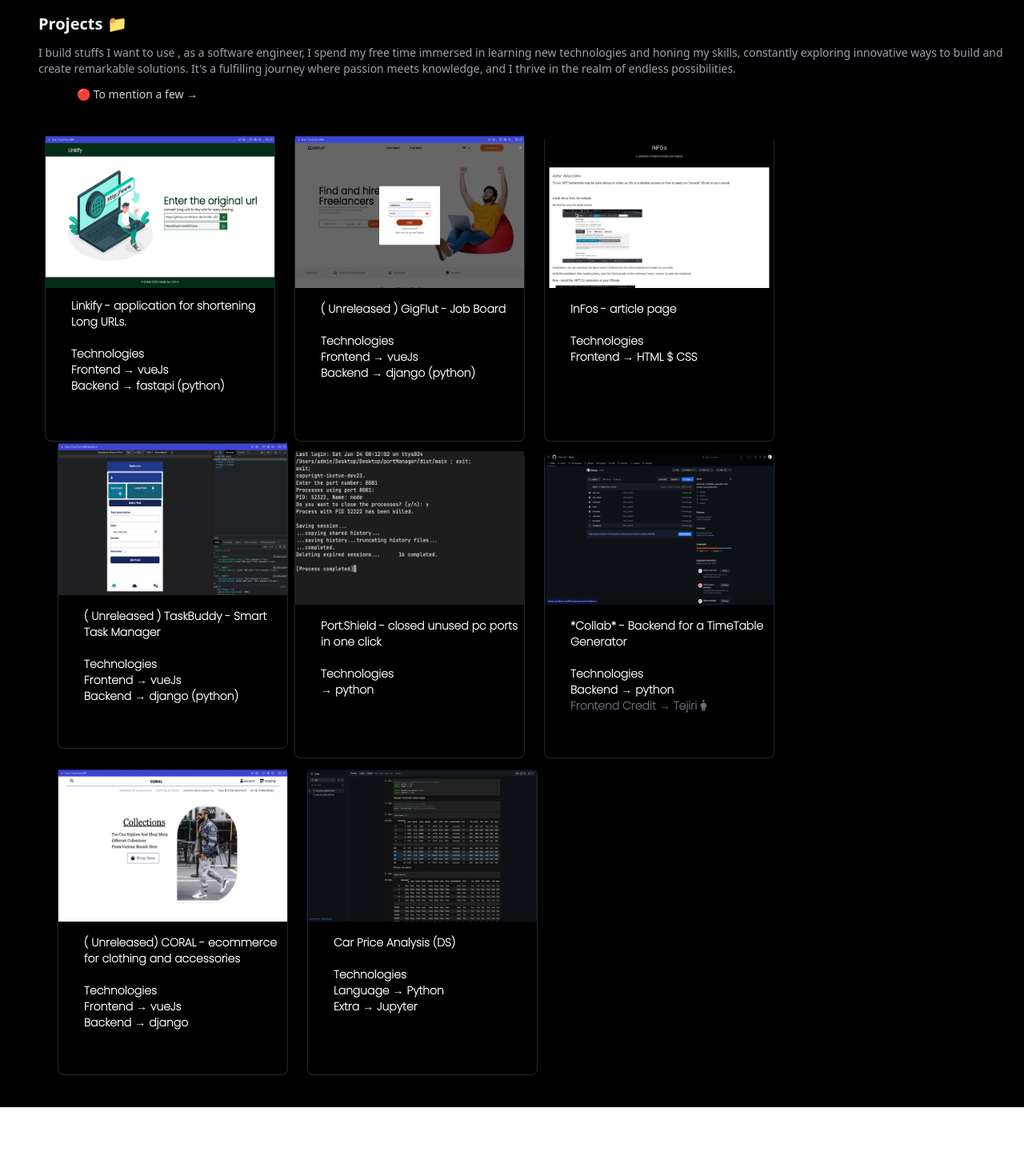
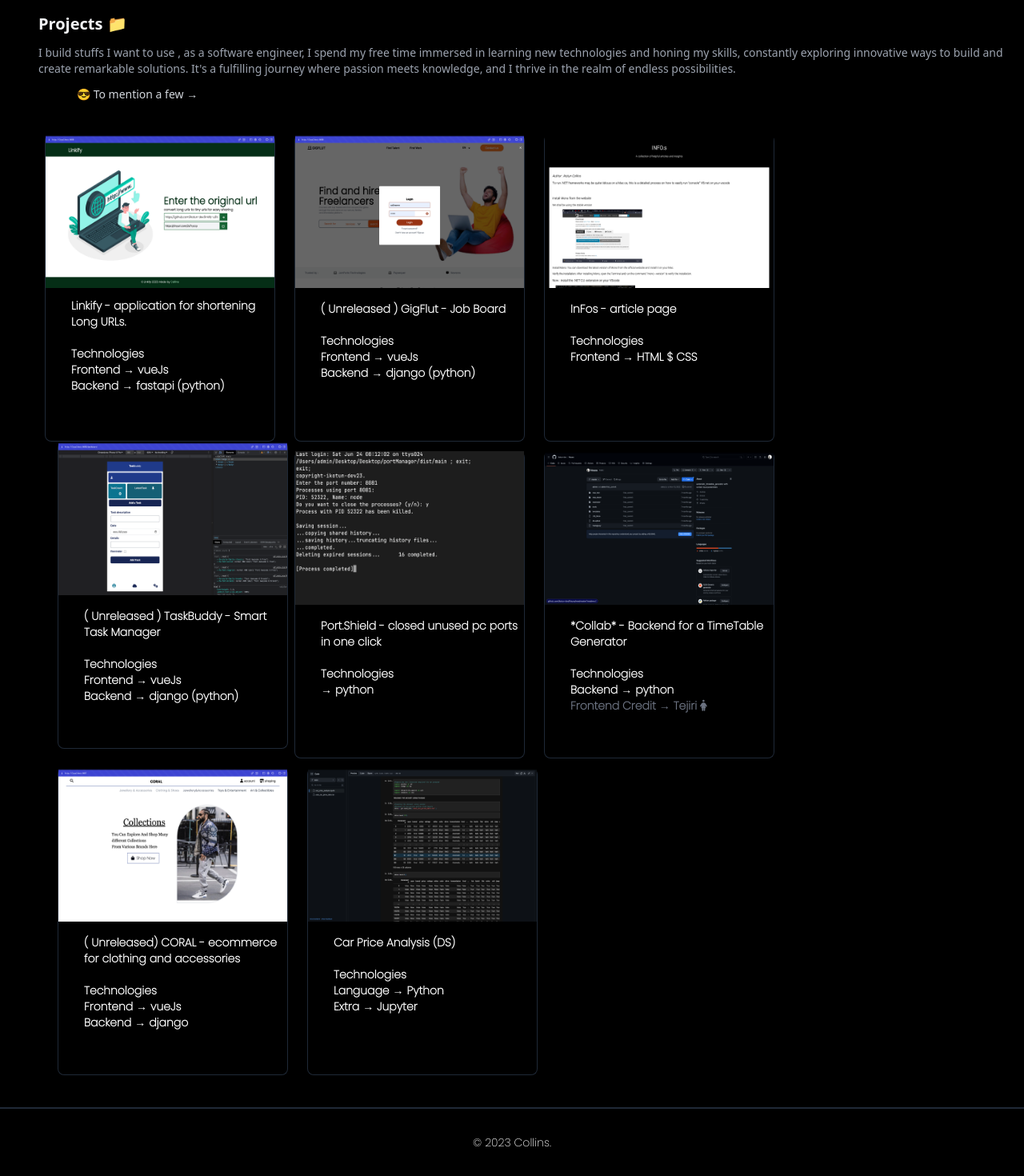
Before and after one commit to ikotun-dev/ikotun-site, a Vue app: page / in a window 1280 px wide. Shown: the part 684-2154 px from the top of the page at 80% size. Before the commit the page ends 2068 px from the top, so only its background shows below. Built offline with nearby package versions, Linux system fonts and the light colour scheme.

Commit message:
at least

```diff
--- a/src/App.vue
+++ b/src/App.vue
@@ -4,7 +4,7 @@
   <MiddleText></MiddleText>
   <ToolBox></ToolBox>
   <ProjectGig></ProjectGig>
-
+  <BaseFooter></BaseFooter>
 </template>
 
 <script>
@@ -13,7 +13,7 @@ import HeaDer from './components/HeaDer'
 import MiddleText from './components/MiddleText'
 import ToolBox from './components/ToolBox.vue'
 import ProjectGig from './components/ProjectGig.vue'
-
+import BaseFooter from './components/BaseFooter.vue'
 export default{
   name: 'App',
   components: {
@@ -22,6 +22,7 @@ export default{
     MiddleText,
     ToolBox,
     ProjectGig,
+    BaseFooter,
   }
 }
 
--- /dev/null
+++ b/src/components/BaseFooter.vue
@@ -0,0 +1,5 @@
+<template>
+    <div class="flex justify-center bg-black border-t-2 pt-8 pb-8 border-t-gray-800 lg:w-full">
+        <h3 class="font-pop text-sm text-white">&copy; 2023 Collins. </h3>
+    </div>
+</template>
--- a/src/components/ProjectGig.vue
+++ b/src/components/ProjectGig.vue
@@ -3,7 +3,7 @@
     <h3 class="font-extrabold text-xl text-gray-100 .wave-emoji ml-12 py-3"> Projects &#128193;</h3>
     </div>
     <div class="bg-black">
-        <h3 class="text-gray-400 text-sm ml-12">I build stuffs I want to use , as a software engineer, I spend my free time immersed in learning new technologies and honing my skills, constantly exploring innovative ways to build and create remarkable solutions. It's a fulfilling journey where passion meets knowledge, and I thrive in the realm of endless possibilities.<br/><h2 class="ml-12 mt-3 text-gray-300">&#128308; To mention a few &rightarrow;</h2></h3>
+        <h3 class="text-gray-400 text-sm ml-12">I build stuffs I want to use , as a software engineer, I spend my free time immersed in learning new technologies and honing my skills, constantly exploring innovative ways to build and create remarkable solutions. It's a fulfilling journey where passion meets knowledge, and I thrive in the realm of endless possibilities.<br/><h2 class="ml-12 mt-3 text-gray-300">&#128526; To mention a few &rightarrow;</h2></h3>
     </div>
     <div class=" px-5 py-10 bg-black pl-12 sm:flex-col lg:flex-row lg:flex-wrap lg:flex">
     <a  href="https://ikotun-dev.github.io/linkify-ui/">
@@ -33,12 +33,13 @@
         <h3 class=" sm:text-sm  sm:ml-2 font-pop font-bold lg:ml-8 mt-4 text-white"> ( Unreleased ) TaskBuddy - Smart Task Manager <br/><br/>Technologies<br/>
         <h2 class="text-sm">Frontend &rightarrow;  vueJs <br> Backend &rightarrow; django (python) </h2></h3>
     </div>
-
+    <a href="https://github.com/ikotun-dev/port.shield/releases/tag/v1.0.0">
     <div class=" h-96 sm:ml-2 border-b border-l border-r border-gray-800 rounded-lg w-100 sm:w-72 pb-4 sm:mt-6 lg:mt-3 lg:ml-2">
         <img class="h-72 sm:h-48  rounded-t-9xl" :src="require('../assets/images/port_img.png')"/>
         <h3 class=" sm:text-sm  sm:ml-2 font-pop font-bold lg:ml-8 mt-4 text-white">Port.Shield - closed unused pc ports in one click <br/><br/>Technologies<br/>
         <h2 class="text-sm">  &rightarrow;  python </h2></h3>
     </div>
+    </a>
 
     <div class=" h-96 sm:ml-2 border-b border-l border-r border-gray-800 rounded-lg w-100 sm:w-72 pb-4 sm:mt-6 lg:mt-3 lg:ml-6">
         <img class="h-72 sm:h-48  rounded-t-9xl" :src="require('../assets/images/nouss_img.png')"/>
@@ -50,11 +51,13 @@
         <h3 class=" sm:text-sm  sm:ml-2 font-pop font-bold lg:ml-8 mt-4 text-white">( Unreleased) CORAL - ecommerce for clothing and accessories <br/><br/>Technologies<br/>
         <h2 class="text-sm "> Frontend  &rightarrow;  vueJs <br><h2> Backend &rightarrow; django </h2></h2></h3>
     </div>
+    <a href="https://github.com/ikotun-dev/car_price_analysis">
     <div class=" h-96 sm:ml-2 border-b border-l border-r border-gray-800 rounded-lg w-100 sm:w-72 pb-4 sm:mt-6 lg:mt-3 lg:ml-6">
         <img class="h-72 sm:h-48  rounded-t-9xl" :src="require('../assets/images/car_img.png')"/>
         <h3 class=" sm:text-sm  sm:ml-2 font-pop font-bold lg:ml-8 mt-4 text-white">Car Price Analysis (DS)<br/><br/>Technologies<br/>
         <h2 class="text-sm ">  Language &rightarrow;  Python <br><h2> Extra &rightarrow; Jupyter </h2></h2></h3>
     </div>
+    </a>
  </div>
 </template>
 <script>
--- a/src/components/ToolBox.vue
+++ b/src/components/ToolBox.vue
@@ -2,9 +2,10 @@
     <div class="bg-black py-5 px-5 pl-10 lg:px-10 ">
     <h3 class="font-extrabold text-xl text-gray-100 .wave-emoji py-3"> Tools &#x1F6E0;</h3><br/><br/>
     <div class="flex flex-wrap justify-between">
+        <i class="devicon-django-plain-wordmark text-white text-5xl mx-2 lg:mr-4 my-2 lg:mx-4 hover:text-gray-500"></i>
     <i class="devicon-tailwindcss-plain text-white text-5xl mx-2 mr-4 my-2 lg:mx-4 hover:text-gray-500"></i>
     <i class="devicon-python-plain-wordmark text-white text-5xl mx-2 lg:mr-4 my-2 lg:mx-4 hover:text-gray-500"></i>
-    <i class="devicon-django-plain-wordmark text-white text-5xl mx-2 lg:mr-4 my-2 lg:mx-4 hover:text-gray-500"></i>
+
     <i class="devicon-fastapi-plain text-white text-5xl mx-2 my-2 mr-4 lg:mx-4 hover:text-gray-500"></i>
     <i class="devicon-vuejs-plain-wordmark text-white text-5xl mx-2 mr-4 my-2 lg:mx-4 hover:text-gray-500"></i>
     <i class="devicon-java-plain  text-white text-5xl mx-2 mr-4 my-2 lg:mx-4 hover:text-gray-500"></i>
--- a/vue.config.js
+++ b/vue.config.js
@@ -1,4 +1,12 @@
-const { defineConfig } = require('@vue/cli-service')
-module.exports = defineConfig({
-  transpileDependencies: true
-})
+// const { defineConfig } = require('@vue/cli-service')
+// module.exports = defineConfig({
+//   transpileDependencies: true
+// })
+
+// vue.config.js file to be placed in the root of your repository
+
+module.exports = {
+  publicPath: process.env.NODE_ENV === 'production'
+    ? '/ikotun-site/'
+    : '/'
+}
```
